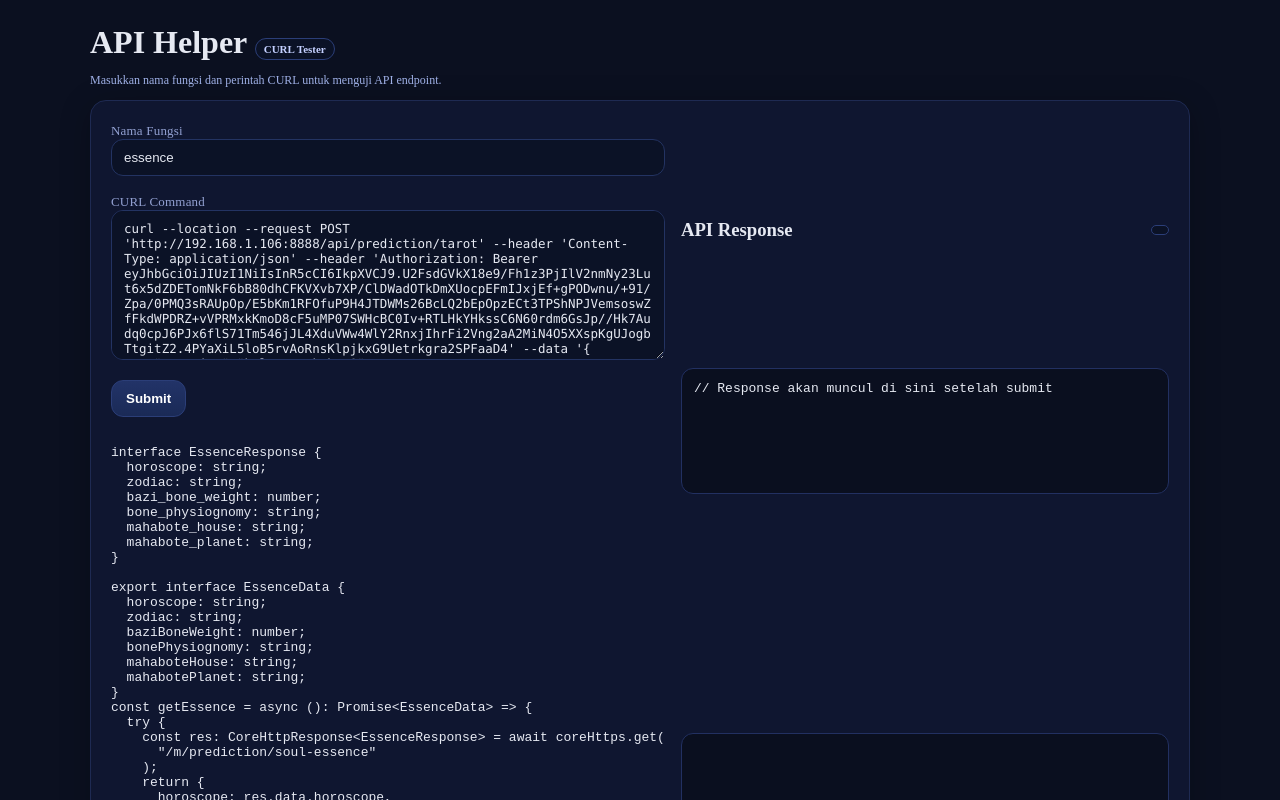
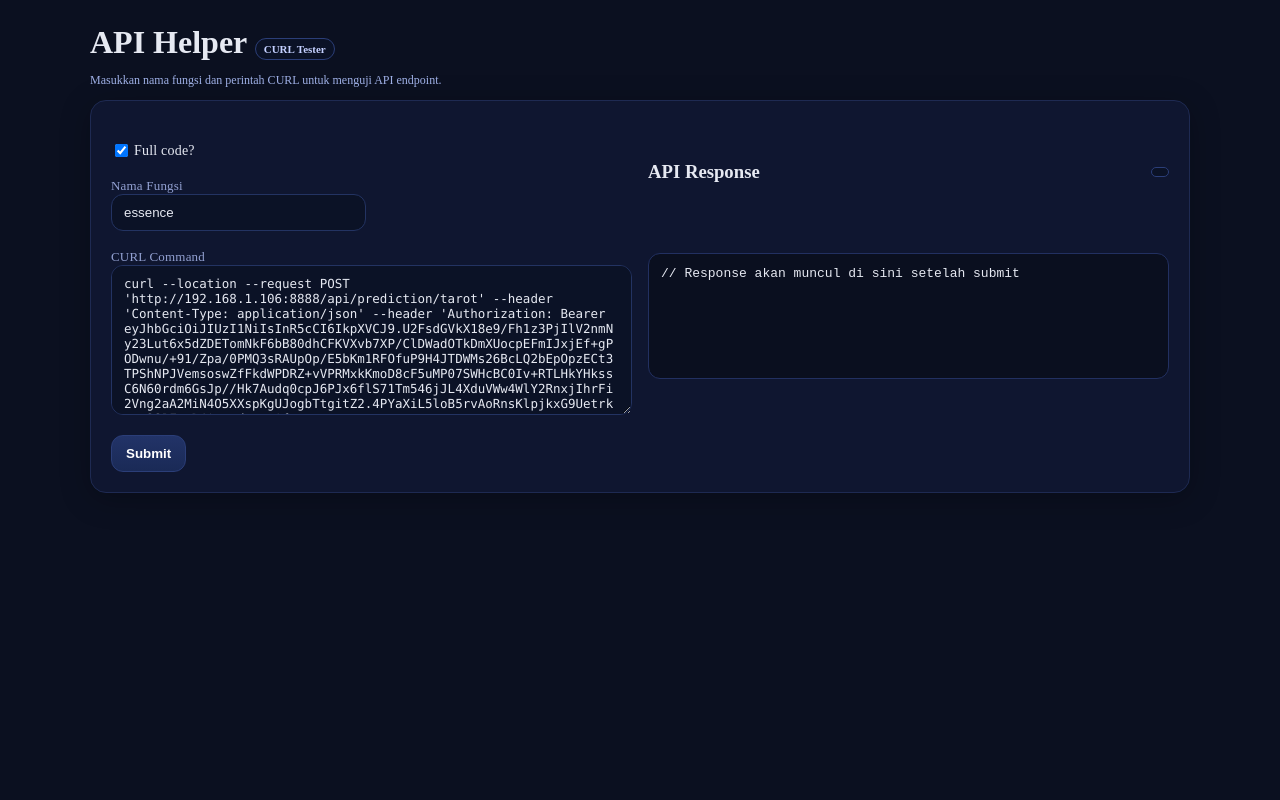
Before and after one commit to baagas0/api-helper, a Vue app: page / in a window 1280 px wide. Shown: the top 800 px of the page. Built offline with nearby package versions, Linux system fonts and the light colour scheme.

Commit message:
feat: add checkbox for full code option and implement download functionality for generated TypeScript code

```diff
--- a/index.html
+++ b/index.html
@@ -5,6 +5,7 @@
     <link rel="icon" href="/favicon.ico">
     <meta name="viewport" content="width=device-width, initial-scale=1.0">
     <title>Vite App</title>
+    <link href="https://fonts.googleapis.com/icon?family=Material+Icons" rel="stylesheet">
   </head>
   <body style="background: #0b1020; color: #e6e9f2;">
     <div id="app"></div>
--- a/src/App.vue
+++ b/src/App.vue
@@ -10,8 +10,19 @@
       <div class="grid" style="align-content:start">
         <div class="grid">
           <div>
-            <label>Nama Fungsi</label>
-            <input v-model="fnName" placeholder="mis. fetchReports" />
+            <div class="checkbox-container">
+              <label>
+                <input type="checkbox" v-model="fullCode" />
+                Full code?
+              </label>
+            </div>
+          </div>
+          <div class="row">
+            <div>
+              <label>Nama Fungsi</label>
+              <input v-model="fnName" placeholder="mis. fetchReports" />
+            </div>
+
           </div>
           <div>
             <label>CURL Command</label>
@@ -26,7 +37,13 @@
           <button class="btn" :disabled="loading" @click="handleSubmit">
             {{ loading ? "Loading..." : "Submit" }}
           </button>
-          <pre>{{ baseCode }}</pre>
+          <button
+            v-if="resultCode"
+            class="btn secondary"
+            @click="downloadCode"
+          >
+            <span class="material-icons">download</span> Download
+          </button>
         </div>
       </div>
 
@@ -47,7 +64,10 @@
           </div>
         </div>
         <pre class="code" style="height: 100px;">{{ result }}</pre>
-        <pre class="code">{{ resultCode }}</pre>
+        <div v-if="resultCode"  class="inline" style="justify-content:space-between">
+          <h3 style="margin:0">Generated Code</h3>
+        </div>
+        <pre v-if="resultCode"  class="code">{{ resultCode }}</pre>
       </div>
     </div>
   </div>
@@ -57,7 +77,7 @@
 // import { convertJsonToTs } from '@typeweaver/json2ts';
 import { ref } from "vue";
 import { makeRequest, parseCurl, baseCode, generateSnakeToCamelMapping } from "./helper";
-import { lowerCase, pascalCase } from 'text-case';
+import { camelCase, lowerCase, pascalCase } from 'text-case';
 import jcc from 'json-case-convertor';
 import { convertJsonToTs } from "./toInterface";
 
@@ -74,8 +94,10 @@ const curlCommand = ref(`curl --location --request POST 'http://192.168.1.106:88
 const status = ref({ text: "", success: false, error: false, loading: false });
 const loading = ref(false);
 
+const fullCode = ref(true);
 const result = ref("// Response akan muncul di sini setelah submit");
 const resultCode = ref("");
+const generatedTitle = ref("");
 
 async function handleSubmit() {
   if (!curlCommand.value) {
@@ -106,29 +128,39 @@ async function handleSubmit() {
       console.log(parsedCurl);
 
       const title = pascalCase(fnName.value || "untitled");
-      const interfacePayload = convertJsonToTs(jcc.camelCaseKeys(parsedCurl.data), title + "Payload");
+      generatedTitle.value = title; // Save the title for download filename
+      const isHavePayload = parsedCurl.data && Object.keys(parsedCurl.data).length > 0;
+      const interfacePayload = isHavePayload ? convertJsonToTs(jcc.camelCaseKeys(parsedCurl.data), title + "Payload") : '';
       const interfaceResponse = convertJsonToTs(res.data.data, title + "Response");
       const interfaceReturn = convertJsonToTs(jcc.camelCaseKeys(res.data.data), title);
       const method = lowerCase(parsedCurl.method || "get");
       const url = parsedCurl.url.split('api')[1];
-      const mappingCode = generateSnakeToCamelMapping(res.data.data);
+      const mappingCode = generateSnakeToCamelMapping(res.data.data, "res.data", 3);
 
       const baseFunc = `
-const ${method}${title} = async (): Promise<${title}> => {
+${fullCode.value ? "import coreHttps, { CoreHttpResponse } from '@/https/core';" : ''}
+
+${interfacePayload}
+
+export ${interfaceResponse}
+
+export ${interfaceReturn}
+
+const ${method}${title} = async (${isHavePayload ? `payload: ${title}Payload` : ''}): Promise<${title}> => {
   try {
-    const res: CoreHttpResponse<${title + "Response"}> = await coreHttps.get(
-      "/m${url}"
+    const res: CoreHttpResponse<${title + "Response"}> = await coreHttps.${method}(
+      "/m${url}",
+      ${isHavePayload ? 'payload' : ''},
     );
     return {
-      ${mappingCode}
+${mappingCode}
     };
   } catch (error: unknown) {
     throw error;
   }
 };
-
-      `;
-      resultCode.value = `${interfacePayload}\nexport ${interfaceResponse}\nexport ${interfaceReturn}\n\n${baseFunc}`;
+`;
+      resultCode.value = `${baseFunc}`;
     } else {
       status.value = { text: "Error", error: true };
       result.value = JSON.stringify(
@@ -143,6 +175,31 @@ const ${method}${title} = async (): Promise<${title}> => {
   } finally {
     loading.value = false;
   }
+}
+
+/**
+ * Downloads the generated code as a TypeScript file
+ */
+function downloadCode() {
+  if (!resultCode.value) return;
+
+  const fileName = `${camelCase(fnName.value || 'untitled')}.ts`;
+  const fileContent = resultCode.value;
+
+  // Create a blob with the file content
+  const blob = new Blob([fileContent], { type: 'text/typescript' });
+  const url = URL.createObjectURL(blob);
+
+  // Create a download link and trigger it
+  const link = document.createElement('a');
+  link.href = url;
+  link.download = fileName;
+  document.body.appendChild(link);
+  link.click();
+
+  // Clean up
+  URL.revokeObjectURL(url);
+  document.body.removeChild(link);
 }
 </script>
 
@@ -169,4 +226,23 @@ textarea { resize: vertical; min-height: 150px; font-family: ui-monospace, SFMon
 .loading { opacity: 0.7; }
 .error { color: #ff6b6b; }
 .success { color: #51cf66; }
+.material-icons { font-size: 16px; vertical-align: middle; margin-right: 4px; }
+.checkbox-container {
+  display: flex;
+  align-items: center;
+  margin-top: 20px;
+}
+
+.checkbox-container input[type="checkbox"] {
+  width: auto;
+  margin-right: 6px;
+}
+
+.checkbox-container label {
+  display: flex;
+  align-items: center;
+  cursor: pointer;
+  color: #e6e9f2;
+  font-size: 14px;
+}
 </style>
```
